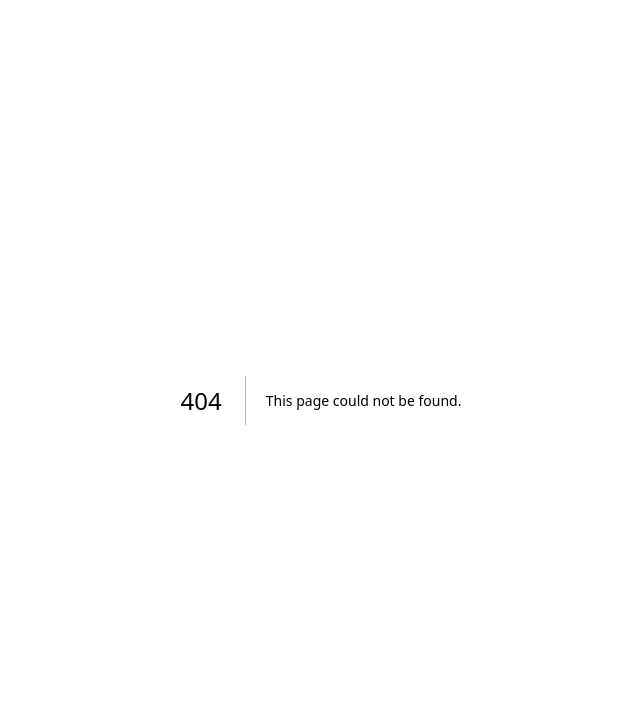
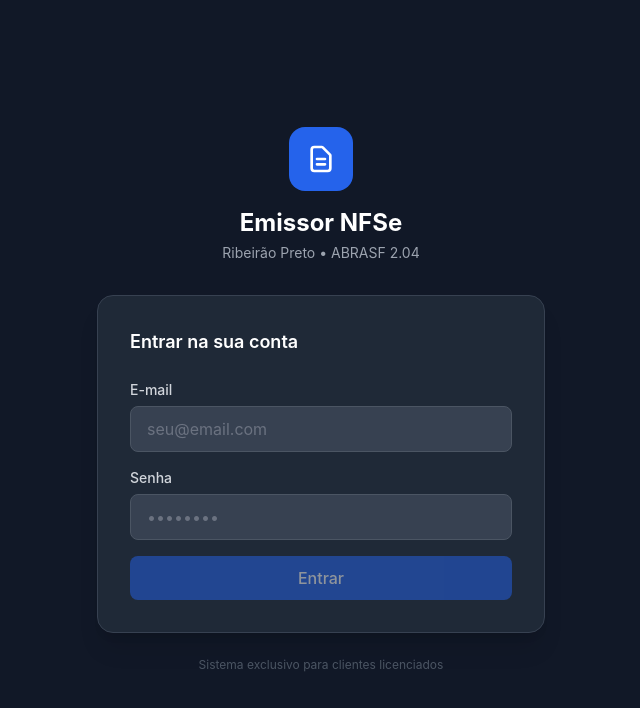
Before and after one commit to Pedro-Braz01/emissor, a Next.js app in the folder portal/: page /login in a window 1280 px wide. Before the commit this address had no page. Shown: the top 708 px of the page, without its empty margins (319-959 px from the left). Built offline with nearby package versions, Linux system fonts and the light colour scheme.

Commit message:
Add files via upload

```diff
--- /dev/null
+++ b/portal/src/app/login/page.tsx
@@ -0,0 +1,110 @@
+'use client';
+
+import { useState } from 'react';
+import { useRouter } from 'next/navigation';
+import { createClientSupabaseClient } from '@/lib/supabase-client';
+
+export default function LoginPage() {
+  const router = useRouter();
+  const [email, setEmail] = useState('');
+  const [password, setPassword] = useState('');
+  const [error, setError] = useState('');
+  const [loading, setLoading] = useState(false);
+
+  async function handleLogin() {
+    setLoading(true);
+    setError('');
+
+    const supabase = createClientSupabaseClient();
+    const { error: authError } = await supabase.auth.signInWithPassword({
+      email,
+      password,
+    });
+
+    if (authError) {
+      setError('E-mail ou senha inválidos.');
+      setLoading(false);
+      return;
+    }
+
+    router.push('/dashboard');
+  }
+
+  return (
+    <div className="min-h-screen bg-gray-900 flex items-center justify-center px-4">
+      <div className="w-full max-w-md">
+        {/* Logo / Header */}
+        <div className="text-center mb-8">
+          <div className="inline-flex items-center justify-center w-16 h-16 bg-blue-600 rounded-2xl mb-4">
+            <svg className="w-8 h-8 text-white" fill="none" stroke="currentColor" viewBox="0 0 24 24">
+              <path strokeLinecap="round" strokeLinejoin="round" strokeWidth={2} d="M9 12h6m-6 4h6m2 5H7a2 2 0 01-2-2V5a2 2 0 012-2h5.586a1 1 0 01.707.293l5.414 5.414a1 1 0 01.293.707V19a2 2 0 01-2 2z" />
+            </svg>
+          </div>
+          <h1 className="text-2xl font-bold text-white">Emissor NFSe</h1>
+          <p className="text-gray-400 text-sm mt-1">Ribeirão Preto • ABRASF 2.04</p>
+        </div>
+
+        {/* Card */}
+        <div className="bg-gray-800 rounded-2xl p-8 shadow-xl border border-gray-700">
+          <h2 className="text-lg font-semibold text-white mb-6">Entrar na sua conta</h2>
+
+          {error && (
+            <div className="bg-red-500/10 border border-red-500/30 rounded-lg p-3 mb-4">
+              <p className="text-red-400 text-sm">{error}</p>
+            </div>
+          )}
+
+          <div className="space-y-4">
+            <div>
+              <label className="block text-sm font-medium text-gray-300 mb-1.5">
+                E-mail
+              </label>
+              <input
+                type="email"
+                value={email}
+                onChange={(e) => setEmail(e.target.value)}
+                placeholder="seu@email.com"
+                className="w-full bg-gray-700 border border-gray-600 rounded-lg px-4 py-2.5 text-white placeholder-gray-500 focus:outline-none focus:ring-2 focus:ring-blue-500 focus:border-transparent"
+                onKeyDown={(e) => e.key === 'Enter' && handleLogin()}
+              />
+            </div>
+
+            <div>
+              <label className="block text-sm font-medium text-gray-300 mb-1.5">
+                Senha
+              </label>
+              <input
+                type="password"
+                value={password}
+                onChange={(e) => setPassword(e.target.value)}
+                placeholder="••••••••"
+                className="w-full bg-gray-700 border border-gray-600 rounded-lg px-4 py-2.5 text-white placeholder-gray-500 focus:outline-none focus:ring-2 focus:ring-blue-500 focus:border-transparent"
+                onKeyDown={(e) => e.key === 'Enter' && handleLogin()}
+              />
+            </div>
+
+            <button
+              onClick={handleLogin}
+              disabled={loading || !email || !password}
+              className="w-full bg-blue-600 hover:bg-blue-700 disabled:opacity-50 disabled:cursor-not-allowed text-white font-medium py-2.5 rounded-lg transition-colors"
+            >
+              {loading ? (
+                <span className="flex items-center justify-center gap-2">
+                  <svg className="animate-spin w-4 h-4" fill="none" viewBox="0 0 24 24">
+                    <circle className="opacity-25" cx="12" cy="12" r="10" stroke="currentColor" strokeWidth="4" />
+                    <path className="opacity-75" fill="currentColor" d="M4 12a8 8 0 018-8V0C5.373 0 0 5.373 0 12h4z" />
+                  </svg>
+                  Entrando...
+                </span>
+              ) : 'Entrar'}
+            </button>
+          </div>
+        </div>
+
+        <p className="text-center text-gray-600 text-xs mt-6">
+          Sistema exclusivo para clientes licenciados
+        </p>
+      </div>
+    </div>
+  );
+}
```
